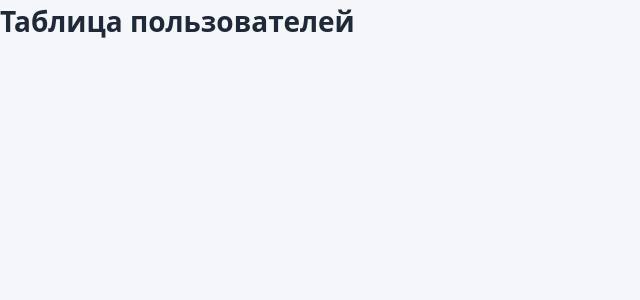
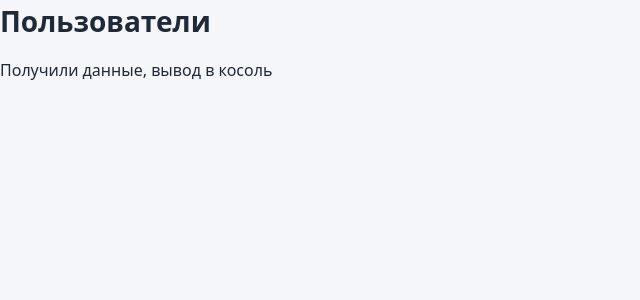
Before and after one commit to YanaKris/users-table, a React (Vite) app: page / in a window 1280 px wide. Shown: the top 300 px of the page, without its empty margins (0-640 px from the left). Built offline with nearby package versions, Linux system fonts and the light colour scheme; no server answers.

Commit message:
getting users

```diff
--- /dev/null
+++ b/src/App.css
@@ -0,0 +1,2 @@
+/* .app { padding: 24px 16px; }
+.app h1 { max-width: 1400px; margin: 0 auto 16px; font-size: 1.5rem; } */
--- a/src/App.jsx
+++ b/src/App.jsx
@@ -1,5 +1,23 @@
+import { useEffect } from 'react';
+import './App.css';
+
 function App() {
-  return <h1>Таблица пользователей</h1>;
+  useEffect(() => {
+    fetch('https://dummyjson.com/users')
+      .then((response) => response.json())
+      .then((data) => {
+        console.log(data);
+        console.log('Список пользователей:', data.users);
+        console.log(data.users.length, 'из', data.total);
+      });
+  }, []);
+
+  return (
+    <div className="app">
+      <h1>Пользователи</h1>
+      <p>Получили данные, вывод в косоль</p>
+    </div>
+  );
 }
 
 export default App;
```
